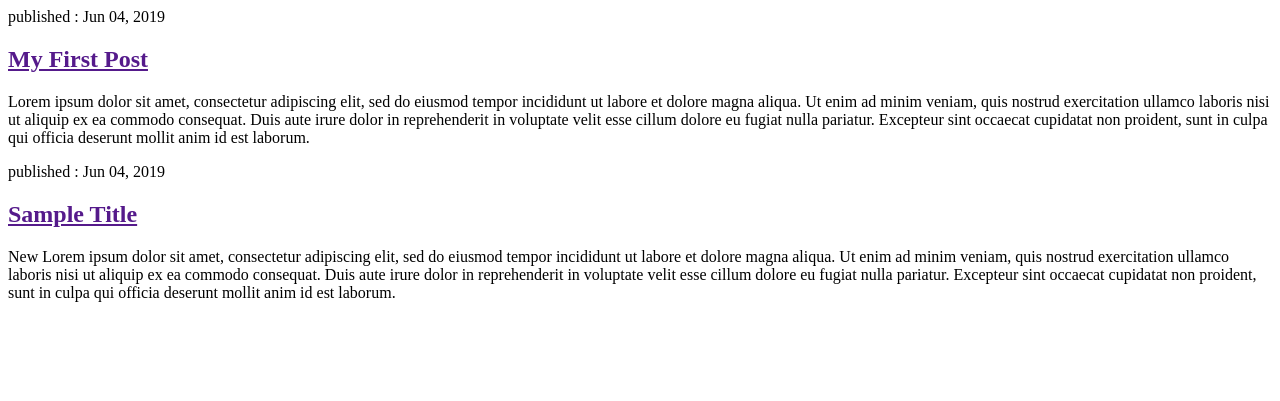
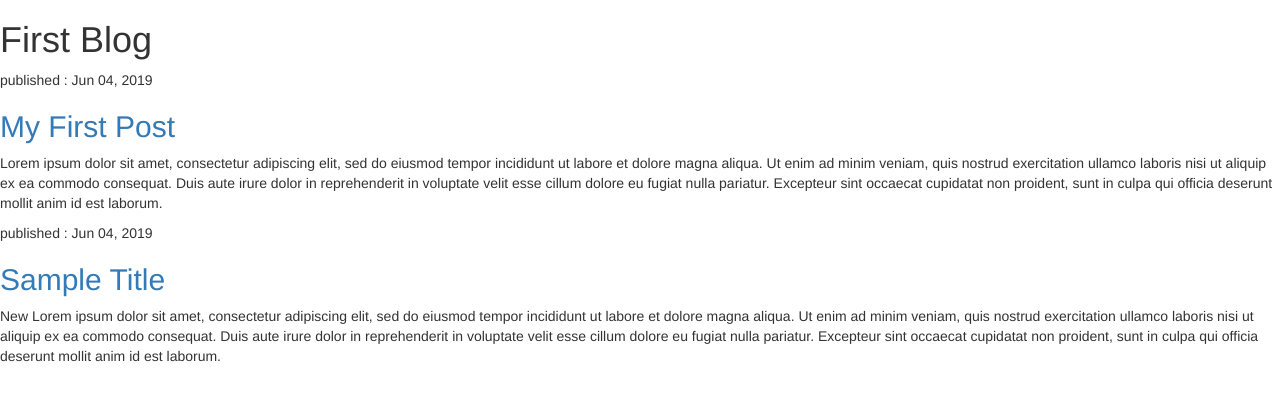
Before and after one commit to im-komo/django-ex, a Django app: page / in a window 1280 px wide. Shown: the top 401 px of the page. Run offline with Django 3.2, Linux system fonts and the light colour scheme; data comes from the database, SQL or seed files in the repository; some libraries are stand-ins or nearby versions.

Commit message:
adding base

```diff
--- /dev/null
+++ b/myBlog/blog/templates/blog/base.html
@@ -0,0 +1,17 @@
+{% load static %}
+<html>
+    <head>
+        <title>My Bog</title>
+        <link rel="stylesheet" href="https://maxcdn.bootstrapcdn.com/bootstrap/3.3.7/css/bootstrap.min.css" integrity="sha384-BVYiiSIFeK1dGmJRAkycuHAHRg32OmUcww7on3RYdg4Va+PmSTsz/K68vbdEjh4u" crossorigin="anonymous">
+        <link rel="stylesheet" href="https://maxcdn.bootstrapcdn.com/bootstrap/3.3.7/css/bootstrap-theme.min.css" integrity="sha384-rHyoN1iRsVXV4nD0JutlnGaslCJuC7uwjduW9SVrLvRYooPp2bWYgmgJQIXwl/Sp" crossorigin="anonymous">
+        <script src="https://maxcdn.bootstrapcdn.com/bootstrap/3.3.7/js/bootstrap.min.js" integrity="sha384-Tc5IQib027qvyjSMfHjOMaLkfuWVxZxUPnCJA7l2mCWNIpG9mGCD8wGNIcPD7Txa" crossorigin="anonymous"></script>
+        <link rel='stylesheet' href="{%static 'css/blog.css'%}">
+    </head>
+    <body>
+        <div>
+           <h1> First Blog </h1>
+        </div>
+        {% block content%}
+        {% endblock %}
+    </body>
+</html>
--- a/myBlog/blog/templates/blog/post_list.html
+++ b/myBlog/blog/templates/blog/post_list.html
@@ -1,8 +1,6 @@
-<html>
-    <head>
-        <title>My Bog</title>
-    </head>
-    <body>
+{% extends 'blog/base.html'%}
+
+{%block content %}
 <div>
     {% for post in posts%}
         <div>
@@ -12,5 +10,4 @@
         </div>
     {% endfor %}
 </div>
-    </body>
-</html>
+{% endblock %}
```
Lines whose indentation alone changed are shown as unchanged.
